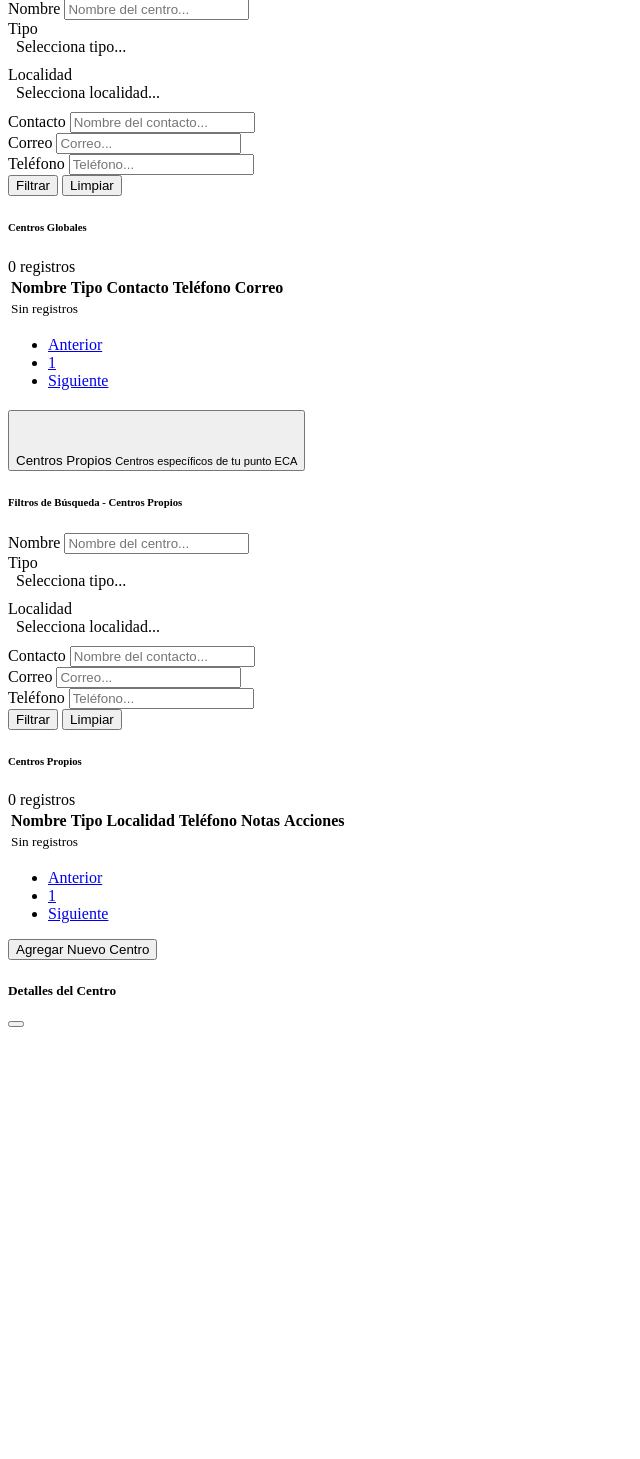
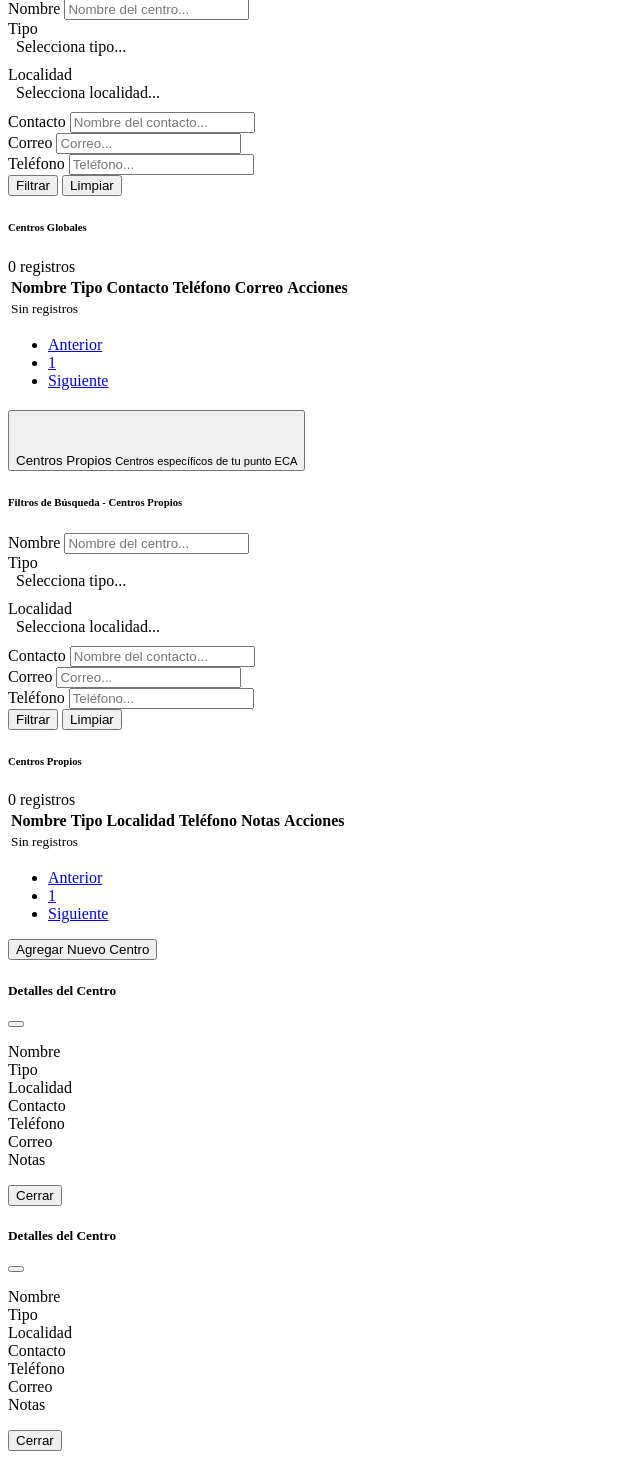
Before and after one commit to ElianMMCode/Inforecicla, a Django app: template templates/ecas/section-centros.html in a window 1280 px wide. Shown: the part 217-1676 px from the top of the page, without its empty margins (0-640 px from the left). Before the commit the page ends 1244 px from the top, so only its background shows below. Run offline with Django 5.2, Linux system fonts and the light colour scheme; the template is opened without the code that fills it, so the values that code supplies are empty; parts of the project's set-up code (start-up, migrations or seed data) failed here and were passed over; some libraries are stand-ins or nearby versions.

Commit message:
feat/centros detalles
- Modal con detalles de los centros de acopio

```diff
--- a/templates/ecas/section-centros.html
+++ b/templates/ecas/section-centros.html
@@ -152,11 +152,12 @@
                                             <th class="fw-bold small">Contacto</th>
                                             <th class="fw-bold small">Teléfono</th>
                                             <th class="fw-bold small">Correo</th>
+                                            <th class="fw-bold small">Acciones</th>
                                         </tr>
                                     </thead>
                                     <tbody class="border-top" id="tablaCentrosGlobalesBody">
                                         <tr class="text-muted text-center">
-                                            <td colspan="5" class="py-3">
+                                            <td colspan="6" class="py-3">
                                                 <small>Sin registros</small>
                                             </td>
                                         </tr>
@@ -363,15 +364,50 @@
                                 aria-label="Close"></button>
                     </div>
                     <div class="modal-body">
-                        <input type="hidden" id="inputCentroId">
-                        <!-- ... resto del modal igual que antes ...-->
+                      <input type="hidden" id="inputCentroId">
+                      <dl class="row mb-0">
+                        <dt class="col-sm-4">Nombre</dt><dd class="col-sm-8" id="detCentroPropioNombre"></dd>
+                        <dt class="col-sm-4">Tipo</dt><dd class="col-sm-8" id="detCentroPropioTipo"></dd>
+                        <dt class="col-sm-4">Localidad</dt><dd class="col-sm-8" id="detCentroPropioLocalidad"></dd>
+                        <dt class="col-sm-4">Contacto</dt><dd class="col-sm-8" id="detCentroPropioContacto"></dd>
+                        <dt class="col-sm-4">Teléfono</dt><dd class="col-sm-8" id="detCentroPropioCelular"></dd>
+                        <dt class="col-sm-4">Correo</dt><dd class="col-sm-8" id="detCentroPropioEmail"></dd>
+                        <dt class="col-sm-4">Notas</dt><dd class="col-sm-8" id="detCentroPropioNotas"></dd>
+                      </dl>
                     </div>
-                    <div class="modal-footer">
-                        <!-- ... botones igual que antes ...-->
+                    <div class="modal-footer bg-light border-top">
+                      <button type="button" class="btn btn-secondary" data-bs-dismiss="modal"><i class="bi bi-x-circle"></i> Cerrar</button>
                     </div>
                 </div>
             </div>
         </div>
+    </div>
+    <!-- Modal reutilizable para ver detalles del centro -->
+    <div class="modal fade" id="modalDetallesCentro" tabindex="-1" aria-labelledby="modalDetallesCentroLabel" aria-hidden="true">
+      <div class="modal-dialog modal-lg">
+        <div class="modal-content">
+          <div class="modal-header bg-primary text-white">
+            <h5 class="modal-title" id="modalDetallesCentroLabel">
+              <i class="bi bi-building me-2"></i>Detalles del Centro
+            </h5>
+            <button type="button" class="btn-close btn-close-white" data-bs-dismiss="modal" aria-label="Cerrar"></button>
+          </div>
+          <div class="modal-body">
+            <dl class="row mb-0">
+              <dt class="col-sm-4">Nombre</dt><dd class="col-sm-8" id="detCentroNombre"></dd>
+              <dt class="col-sm-4">Tipo</dt><dd class="col-sm-8" id="detCentroTipo"></dd>
+              <dt class="col-sm-4">Localidad</dt><dd class="col-sm-8" id="detCentroLocalidad"></dd>
+              <dt class="col-sm-4">Contacto</dt><dd class="col-sm-8" id="detCentroContacto"></dd>
+              <dt class="col-sm-4">Teléfono</dt><dd class="col-sm-8" id="detCentroCelular"></dd>
+              <dt class="col-sm-4">Correo</dt><dd class="col-sm-8" id="detCentroEmail"></dd>
+              <dt class="col-sm-4">Notas</dt><dd class="col-sm-8" id="detCentroNotas"></dd>
+            </dl>
+          </div>
+          <div class="modal-footer bg-light border-top">
+            <button type="button" class="btn btn-secondary" data-bs-dismiss="modal"><i class="bi bi-x-circle"></i> Cerrar</button>
+          </div>
+        </div>
+      </div>
     </div>
     <script>
 (function() {
@@ -431,11 +467,8 @@
                     ${tableBodyId==='tablaCentrosGlobalesBody'
                       ? `<td class="small">${c.nombre_contacto||'—'}</td>
                          <td class="small">${c.celular?`<a href=\"tel:${c.celular}\" class=\"text-decoration-none\">${c.celular}</a>`:'<span>—</span>'}</td>
-                         <td class="small"><a href=\"mailto:${c.email||''}\" class=\"text-decoration-none text-truncate d-block\">${c.email||'—'}</a></td>`
-                      : `<td class="small">${c.localidad||'—'}</td>
-                         <td class="small">${c.celular?`<a href=\"tel:${c.celular}\" class=\"text-decoration-none\">${c.celular}</a>`:'<span>—</span>'}</td>
-                         <td class="small"><small class="text-muted">${c.notas||'—'}</small></td>
-                         <td><button type="button" class="btn btn-outline-primary btn-sm" title="Ver detalles" onclick="abrirDetallesCentro(event, '${c.id}')"><i class="bi bi-eye"></i> Detalles</button></td>`
+                         <td class=\"small\"><a href=\"mailto:${c.email||''}\" class=\"text-decoration-none text-truncate d-block\">${c.email||'—'}</a></td>\n                         <td><button type=\"button\" class=\"btn btn-outline-primary btn-sm btn-ver-detalles-centro\" title=\"Ver detalles\" data-id=\"${c.id}\" data-type=\"global\"><i class=\"bi bi-eye\"></i> Detalles</button></td>`
+                                               : `<td class=\"small\">${c.localidad||'—'}</td>\n                         <td class=\"small\">${c.celular?`<a href=\\"tel:${c.celular}\\" class=\\"text-decoration-none\\">${c.celular}</a>`:'<span>—</span>'}</td>\n                         <td class=\"small\"><small class=\"text-muted\">${c.notas||'—'}</small></td>\n                                                                           <td><button type=\"button\" class=\"btn btn-outline-primary btn-sm btn-ver-detalles-centro\" title=\"Ver detalles\" data-id=\"${c.id}\" data-type=\"propio\"><i class=\"bi bi-eye\"></i> Detalles</button></td>`
                     }
                 </tr>
             `; }).join('');
@@ -658,4 +691,48 @@
     });
 })();
     </script>
+    <script>
+    // Delegated event handler for "Ver detalles" button (global y propio)
+    document.addEventListener('click', function(e) {
+        const btn = e.target.closest('.btn-ver-detalles-centro');
+        if (!btn) return;
+        const tipo = btn.dataset.type;
+        const id = btn.dataset.id;
+        let centro = null;
+        if (tipo === 'global') {
+            centro = (window.CENTROS_GLOBALES || []).find(c => String(c.id) === String(id));
+        } else if (tipo === 'propio') {
+            centro = (window.CENTROS_PROPIOS || []).find(c => String(c.id) === String(id));
+        }
+        if (!centro) {
+            alert('No se encontraron los datos del centro');
+            return;
+        }
+        if (tipo === 'global') {
+            // Mostrar modal sólo lectura
+            const modal = new bootstrap.Modal(document.getElementById('modalDetallesCentro'));
+            document.getElementById('detCentroNombre').textContent = centro.nombre || '-';
+            document.getElementById('detCentroTipo').textContent = centro.get_tipo_centro_display || centro.tipo || '-';
+            document.getElementById('detCentroLocalidad').textContent = centro.localidad || '-';
+            document.getElementById('detCentroContacto').textContent = centro.nombre_contacto || '-';
+            document.getElementById('detCentroCelular').textContent = centro.celular || '-';
+            document.getElementById('detCentroEmail').textContent = centro.email || '-';
+            document.getElementById('detCentroNotas').textContent = centro.notas || '-';
+            modal.show();
+        } else if (tipo === 'propio') {
+            // Mostrar modal de detalles de centro propio, solo lectura
+            const modal = new bootstrap.Modal(document.getElementById('modalDetallesCentroPropio'));
+            // Asignamos cada campo del modal de forma defensiva (evitar campos vacíos, undefined o null)
+            document.getElementById('inputCentroId').value = centro.id ?? '';
+            document.getElementById('detCentroPropioNombre').textContent = centro.nombre ? centro.nombre : '-';
+            document.getElementById('detCentroPropioTipo').textContent = centro.get_tipo_centro_display ? centro.get_tipo_centro_display : (centro.tipo ?? '-');
+            document.getElementById('detCentroPropioLocalidad').textContent = centro.localidad ? centro.localidad : '-';
+            document.getElementById('detCentroPropioContacto').textContent = (centro.nombre_contacto && centro.nombre_contacto.trim()) ? centro.nombre_contacto : '-';
+            document.getElementById('detCentroPropioCelular').textContent = (centro.celular && centro.celular.trim()) ? centro.celular : '-';
+            document.getElementById('detCentroPropioEmail').textContent = (centro.email && centro.email.trim()) ? centro.email : '-';
+            document.getElementById('detCentroPropioNotas').textContent = (centro.notas && String(centro.notas).trim()) ? centro.notas : '-';
+            modal.show();
+        }
+    });
+    </script>
 </section>
```
